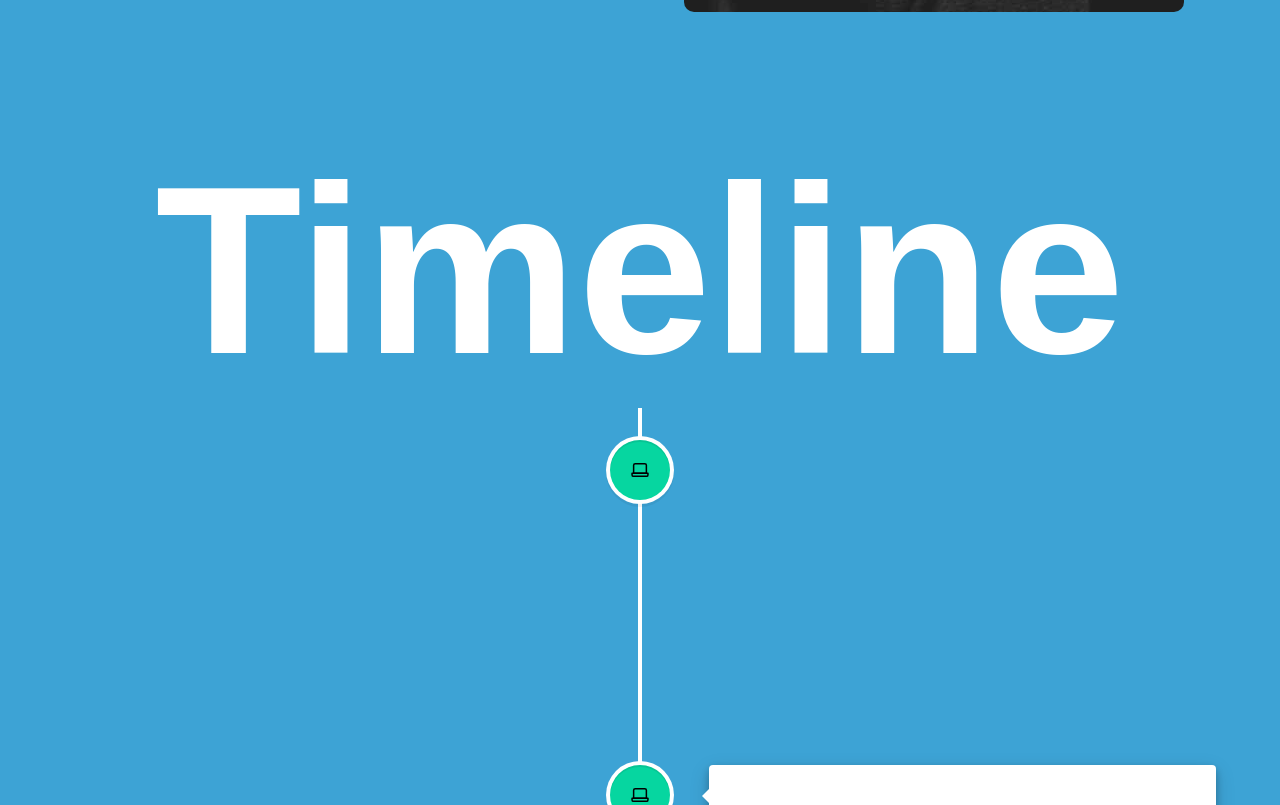
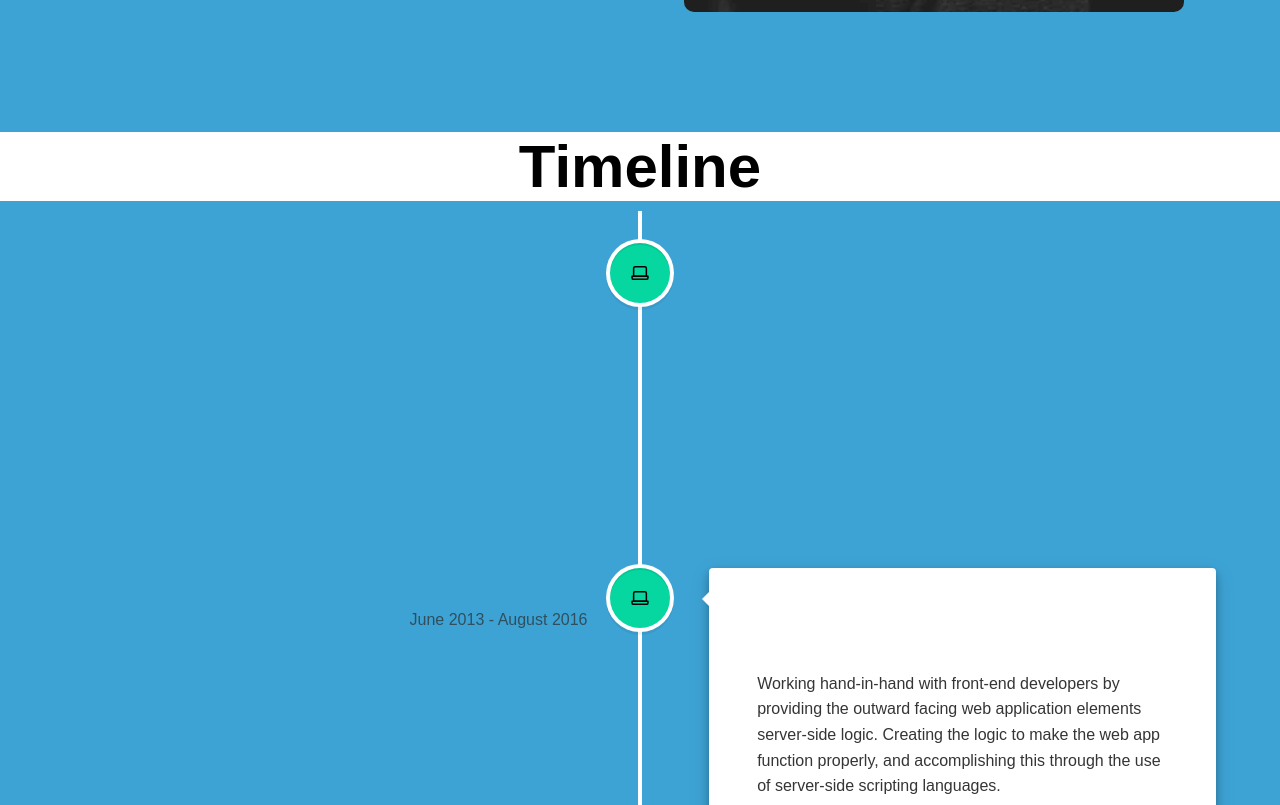
Before and after one commit to mawil21/personal_website, a React (Create React App) app: page / in a window 1280 px wide. Shown: the part 1335-2140 px from the top of the page. Built offline with nearby package versions, Linux system fonts and the light colour scheme.

Commit message:
layed out contact component

```diff
--- a/src/About.js
+++ b/src/About.js
@@ -1,6 +1,5 @@
 import React from 'react';
 import './About.css';
-import Timeline from './Timeline';
 import aboutImg from './about.jpg';
 
 function About() {
@@ -31,6 +30,6 @@ function About() {
   )
 }
 
-export default About
+export default About;
 
 // style={{fontSize: "54px"}}
--- a/src/App.js
+++ b/src/App.js
@@ -4,6 +4,7 @@ import Home from './Home';
 import About from './About';
 import Timeline from './Timeline';
 import Projects from './Projects';
+import Contact from './Contact';
 
 
 
@@ -13,8 +14,9 @@ function App() {
       <Home/>
       <About/>
       <Timeline />
+      <Projects/>
+      <Contact />
 
-      <Projects/>
     </div>
   );
 }
--- /dev/null
+++ b/src/Contact.css
@@ -0,0 +1,29 @@
+.contact {
+    background-color: #fff;
+}
+.title {
+    font-size: 60px;
+    text-align: center;
+    font-family: Poppins, sans-serif;
+    font-weight: 700;
+    margin-bottom: 10px;
+    background-color: white;
+    color: black;
+}
+.name {
+
+    font-size: 1.2rem;
+    color:black;
+    text-align: center;
+    font-family: Poppins, sans-serif;
+    font-weight: 700;
+    margin-bottom: 10px;
+}
+.description {
+    font-size: 1.2rem;
+    color:black;
+    text-align: center;
+    font-family: Poppins, sans-serif;
+    font-weight: 700;
+    margin-bottom: 10px;
+}
--- /dev/null
+++ b/src/Contact.js
@@ -0,0 +1,13 @@
+import React from 'react';
+import './Contact.css';
+function Contact() {
+  return (
+    <div className = "contact component__space">
+      <h1 className = "title"> CONTACT </h1>
+      <h2 className = "name"> Mawil Hasan</h2>
+      <h3 className = "description"> Links!!!</h3>
+    </div>
+  )
+}
+
+export default Contact;
--- a/src/Projects.css
+++ b/src/Projects.css
@@ -1,3 +1,6 @@
+.projects {
+    background-color: #191919;
+}
 h1.heading {
     font-size: 60px;
     text-align: center;
--- a/src/Timeline.css
+++ b/src/Timeline.css
@@ -1,10 +1,12 @@
+
 body {
-    background: #3da3d5;
+    background-color: #3da3d5;
     font-family: "Montserrat", sans-serif;
     font-size: 16px;
     color: rgb(53, 53, 53);
 }
 .title {
+    background-color: #f9c74f;
     font-size: 15em;
     text-align: center;
     font-family: "Bebas Neue", sans-serif;
```
